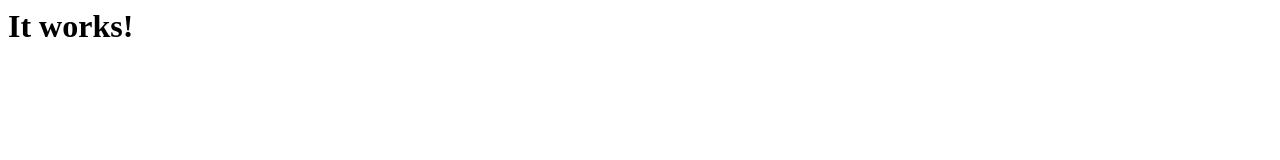
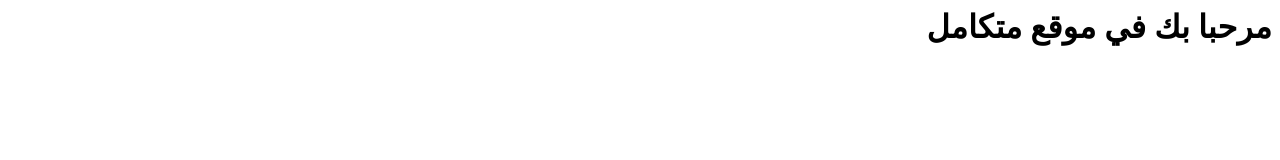
Before and after one commit to ahmedsiam0/mutakamil, a plain HTML site: page index.html in a window 1280 px wide. Drawn offline with Linux system fonts and the light colour scheme.

Commit message:
Update index.html

```diff
--- a/index.html
+++ b/index.html
@@ -3,6 +3,6 @@
     <title>Mutakamil</title>
   </head>
   <body>
-    <h1>It works!</h1>
+    <h1 dir="rtl">مرحبا بك في موقع متكامل</h1>
   </body>
 </html>
```
